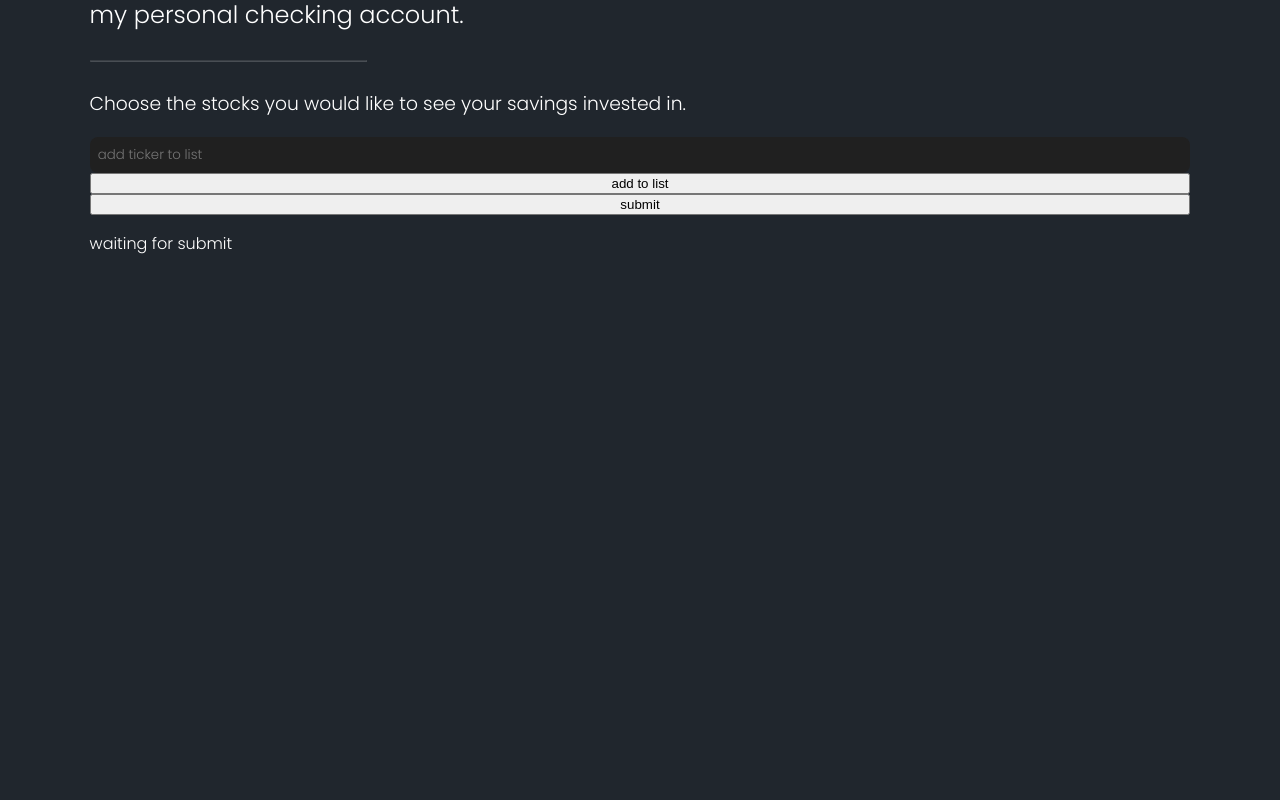
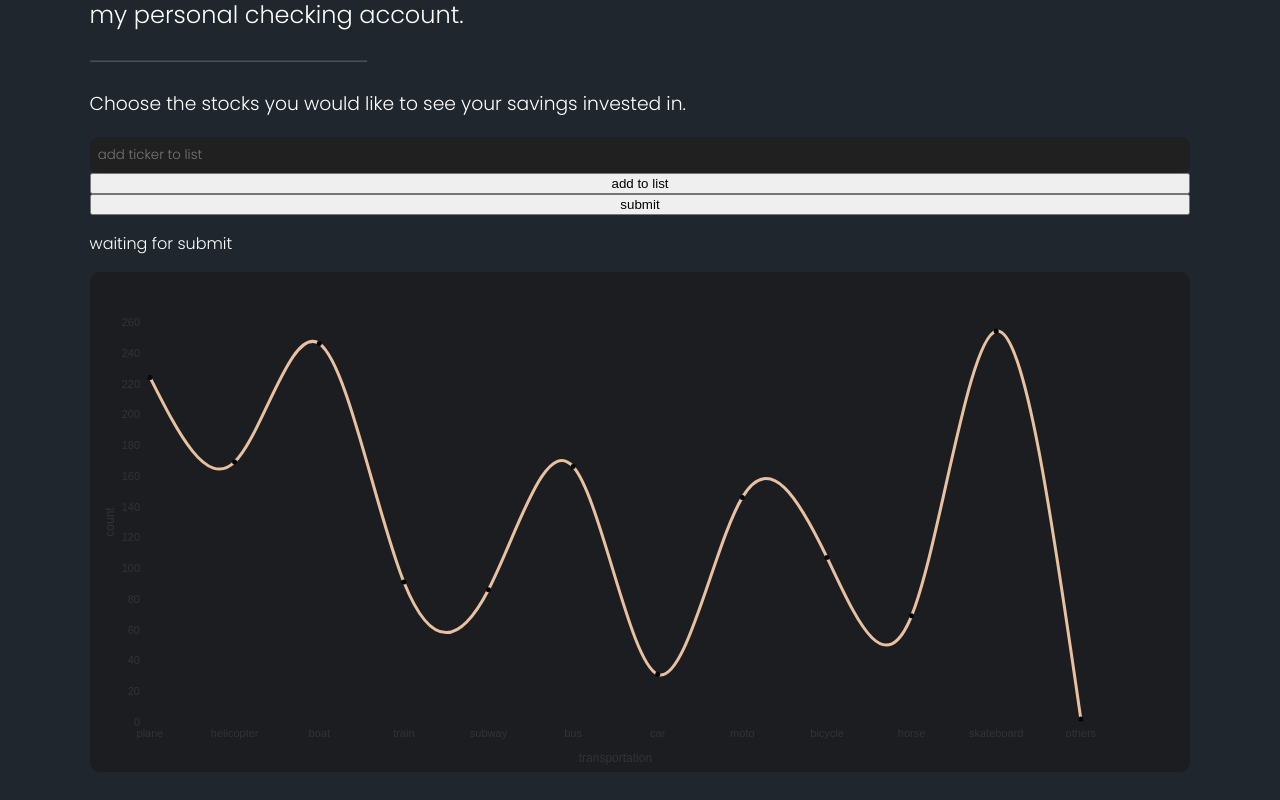
Before and after one commit to akkusorhan/opportunity-cost-calculator, a React (Vite) app in the folder opportunity-cost-calculator/: page / in a window 1280 px wide. Shown: the part 458-1258 px from the top of the page. Before the commit the page ends 800 px from the top, so only its background shows below. Built offline with nearby package versions, Linux system fonts and the light colour scheme.

Commit message:
updating components

```diff
--- a/opportunity-cost-calculator/package.json
+++ b/opportunity-cost-calculator/package.json
@@ -9,6 +9,8 @@
     "preview": "vite preview"
   },
   "dependencies": {
+    "@nivo/core": "^0.80.0",
+    "@nivo/line": "^0.80.0",
     "axios": "^1.2.6",
     "react": "^18.2.0",
     "react-dom": "^18.2.0"
--- a/opportunity-cost-calculator/src/App.css
+++ b/opportunity-cost-calculator/src/App.css
@@ -77,3 +77,13 @@ body {
     padding: 10px;
     margin: 10px;
 }
+
+.stock-input {
+    display: flex;
+}
+
+.line-chart-container {
+    height: 500px;
+    background-color: #1B1D21;
+    border-radius: 10px;
+}
--- a/opportunity-cost-calculator/src/components/Hero.jsx
+++ b/opportunity-cost-calculator/src/components/Hero.jsx
@@ -2,6 +2,7 @@ import React from 'react'
 import DateInput from './DateInput';
 import AmountSaved from "./AmountSaved"
 import TickerInput from './TickerInput';
+import Result from './Result';
 
 function Hero() {
     const [symbolInput, setSymbolInput] = React.useState("");
@@ -18,7 +19,7 @@ function Hero() {
             <h1 className="hero-main-text">Calculate Your Spending <br />Opportunity Cost.</h1>
             <h3>See your spending dollars invested, over time, in your favorite stocks.</h3>
             <hr />
-            <h2 className="input-text">Over the last
+            <h2 className="input-text">Since
             <DateInput
                 timeHorizon={timeHorizon}
                 setTimeHorizon={setTimeHorizon}
@@ -52,6 +53,8 @@ function Hero() {
                 setTimeHorizonInput={setTimeHorizonInput}
             />
 
+            <Result />
+
         </section>
     )
 }
--- /dev/null
+++ b/opportunity-cost-calculator/src/components/Result.jsx
@@ -0,0 +1,128 @@
+import React from "react";
+import { ResponsiveLine } from '@nivo/line'
+
+const data = [
+    {
+      "id": "norway",
+      "color": "hsl(5, 70%, 50%)",
+      "data": [
+        {
+          "x": "plane",
+          "y": 224
+        },
+        {
+          "x": "helicopter",
+          "y": 169
+        },
+        {
+          "x": "boat",
+          "y": 246
+        },
+        {
+          "x": "train",
+          "y": 91
+        },
+        {
+          "x": "subway",
+          "y": 86
+        },
+        {
+          "x": "bus",
+          "y": 166
+        },
+        {
+          "x": "car",
+          "y": 31
+        },
+        {
+          "x": "moto",
+          "y": 146
+        },
+        {
+          "x": "bicycle",
+          "y": 107
+        },
+        {
+          "x": "horse",
+          "y": 69
+        },
+        {
+          "x": "skateboard",
+          "y": 254
+        },
+        {
+          "x": "others",
+          "y": 2
+        }
+      ]
+    }
+  ]
+
+function Result({/* make sure you pass in data prop */ }) {
+
+    return (
+    <div className="line-chart-container">
+
+
+    <ResponsiveLine
+        data={data}
+        margin={{ top: 50, right: 110, bottom: 50, left: 60 }}
+        xScale={{ type: 'point' }}
+        yScale={{
+            type: 'linear',
+            min: 'auto',
+            max: 'auto',
+            stacked: true,
+            reverse: false
+        }}
+        yFormat=" >-.2f"
+        curve="natural"
+        axisTop={null}
+        axisRight={null}
+        axisBottom={{
+            orient: 'bottom',
+            tickSize: 0,
+            tickPadding: 5,
+            tickRotation: 0,
+            legend: 'transportation',
+            legendOffset: 36,
+            legendPosition: 'middle'
+        }}
+        axisLeft={{
+            orient: 'left',
+            tickSize: 0,
+            tickPadding: 10,
+            tickRotation: 0,
+            legend: 'count',
+            legendOffset: -40,
+            legendPosition: 'middle'
+        }}
+        enableGridX={false}
+        enableGridY={false}
+        colors={{ scheme: 'nivo', }}
+        lineWidth={3}
+        pointSize={5}
+        pointColor={{ from: 'color', modifiers: [] }}
+        pointBorderColor={{ from: 'color', modifiers: [] }}
+        pointLabelYOffset={-12}
+        enableCrosshair={false}
+        useMesh={true}
+        legends={[]}
+        motionConfig="stiff"
+        theme={{
+            "textColor": "#FFFFFF",
+            "fontFamily": "poppins",
+
+            "tooltip": {
+                "container": {
+                    "background": "#212121",
+                    "color": "#ffffff",
+                    "fontSize": "12px"
+
+                }}}}
+    />
+    </div>
+)
+}
+
+export default Result;
--- a/opportunity-cost-calculator/src/components/TickerInput.jsx
+++ b/opportunity-cost-calculator/src/components/TickerInput.jsx
@@ -45,8 +45,12 @@ function TickerInput({
                 //creating todays date - make sure to change this later
                 const today = new Date();
                 const dayOfWeek = today.getUTCDay();
-                const daysToTuesday = (dayOfWeek + 7 - 2) % 7;
-                today.setDate(today.getDate() - daysToTuesday);
+                if (dayOfWeek === 0 || dayOfWeek === 6 || dayOfWeek === 1) {
+                  // 0 is Sunday, 6 is Saturday
+                  today.setDate(today.getDate() - (dayOfWeek - 3));
+                } else if (dayOfWeek === 2 || dayOfWeek === 3 || dayOfWeek === 4 || dayOfWeek === 5) {
+                    today.setDate(today.getDate() - (dayOfWeek - 1));
+                }
                 const year = today.getFullYear();
                 const month = (today.getMonth() + 1).toString().padStart(2, '0');
                 const day = today.getDate().toString().padStart(2, '0');
@@ -87,13 +91,14 @@ function TickerInput({
     return (
         <>
         <input
-          type="text"
-          placeholder="add ticker to list"
-          value={symbolInput}
-          onChange={(e) => setSymbolInput(e.target.value)}
-          className="tickerInput"
+            type="text"
+            placeholder="add ticker to list"
+            value={symbolInput}
+            onChange={(e) => setSymbolInput(e.target.value)}
+            className="tickerInput"
         />
         <button onClick={addToListClick}>add to list</button>
+
 
         {symbolList.map(item => <p key={item.id}>{item.ticker}</p>)}
 
```
Also changed, not shown: 1 other file (tests, documents, lock files or other folders).
